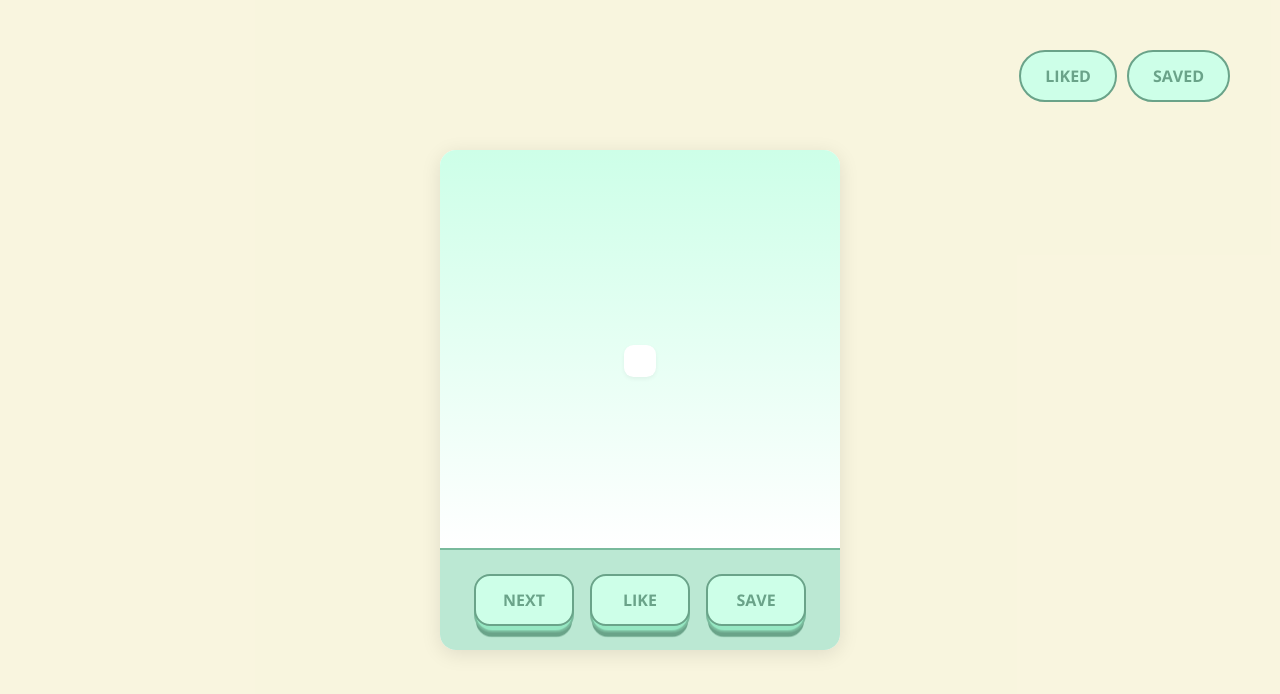
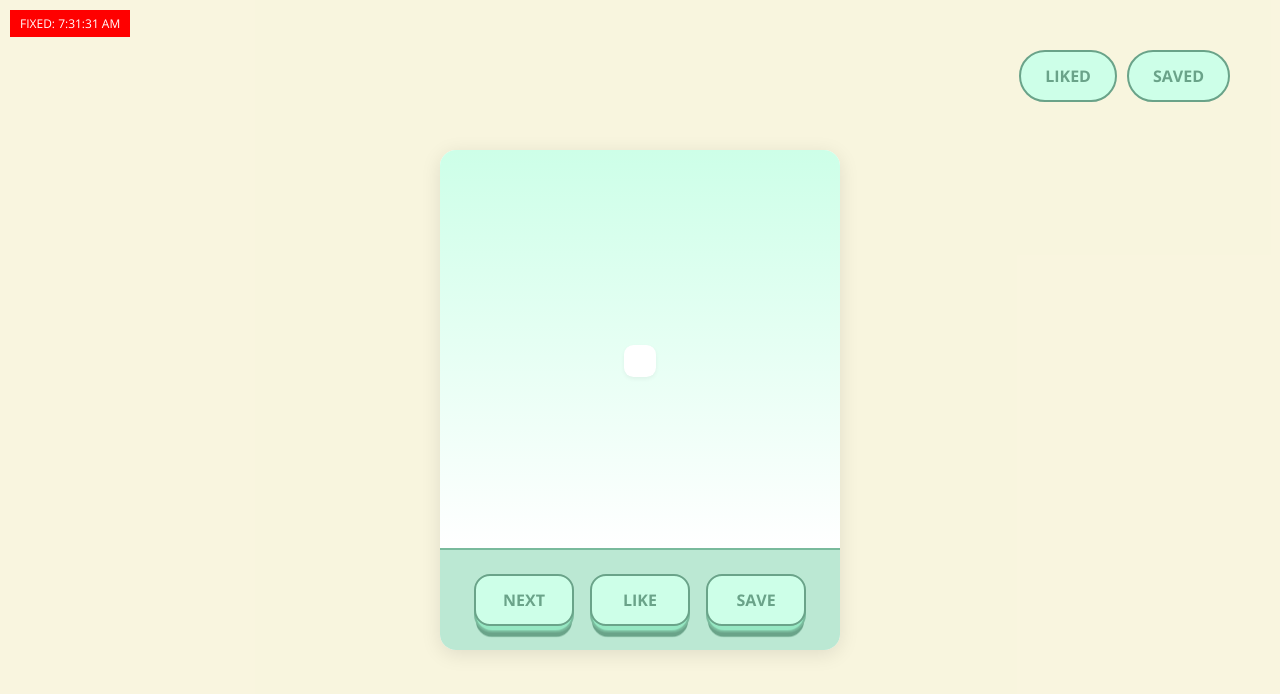
Before and after one commit to MambaXan/Joke-app, a React (Create React App) app: page / in a window 1280 px wide. Shown: the top 694 px of the page. Built offline with nearby package versions, Linux system fonts and the light colour scheme; no server answers.

Commit message:
Test commit

```diff
--- a/src/Pages/Joke/Joke.jsx
+++ b/src/Pages/Joke/Joke.jsx
@@ -7,9 +7,37 @@ const Joke = () => {
   const [loading, setLoading] = useState(true);
   const [message, setMessage] = useState("");
 
-  const getLikedJokes = () => JSON.parse(localStorage.getItem("likedJokes")) || [];
-  const getSavedJokes = () => JSON.parse(localStorage.getItem("savedJokes")) || [];
-  const getCurrentJoke = () => JSON.parse(localStorage.getItem("currentJoke")) || null;
+  // ПРИНУДИТЕЛЬНОЕ ПРИМЕНЕНИЕ СТИЛЕЙ ПРИ КАЖДОМ РЕНДЕРЕ
+  useEffect(() => {
+    const forceButtonStyles = () => {
+      const buttons = document.querySelectorAll(".big-button");
+      buttons.forEach((button) => {
+        button.style.color = "rgb(106, 163, 137)";
+        button.style.opacity = "1";
+        button.style.visibility = "visible";
+
+        const spans = button.querySelectorAll("span");
+        spans.forEach((span) => {
+          span.style.display = "block";
+          span.style.opacity = "1";
+          span.style.visibility = "visible";
+          span.style.color = "rgb(106, 163, 137)";
+        });
+      });
+    };
+
+    forceButtonStyles();
+    // Повторяем несколько раз для надежности
+    setTimeout(forceButtonStyles, 100);
+    setTimeout(forceButtonStyles, 500);
+  });
+
+  const getLikedJokes = () =>
+    JSON.parse(localStorage.getItem("likedJokes")) || [];
+  const getSavedJokes = () =>
+    JSON.parse(localStorage.getItem("savedJokes")) || [];
+  const getCurrentJoke = () =>
+    JSON.parse(localStorage.getItem("currentJoke")) || null;
 
   const saveCurrentJoke = (currentJoke) => {
     localStorage.setItem("currentJoke", JSON.stringify(currentJoke));
@@ -20,7 +48,11 @@ const Joke = () => {
     fetch("https://official-joke-api.appspot.com/random_joke")
       .then((res) => res.json())
       .then((data) => {
-        const newJoke = { id: data.id, setup: data.setup, punchline: data.punchline };
+        const newJoke = {
+          id: data.id,
+          setup: data.setup,
+          punchline: data.punchline,
+        };
         setJoke(newJoke);
         saveCurrentJoke(newJoke);
       })
@@ -46,7 +78,7 @@ const Joke = () => {
   const likeJoke = () => {
     if (!joke.id) return;
     const likedJokes = getLikedJokes();
-    if (likedJokes.some(likedJoke => likedJoke.id === joke.id)) {
+    if (likedJokes.some((likedJoke) => likedJoke.id === joke.id)) {
       showMessage("U've already liked this joke");
       return;
     }
@@ -57,7 +89,7 @@ const Joke = () => {
   const savedJoke = () => {
     if (!joke.id) return;
     const savedJokes = getSavedJokes();
-    if (savedJokes.some(savedJoke => savedJoke.id === joke.id)) {
+    if (savedJokes.some((savedJoke) => savedJoke.id === joke.id)) {
       showMessage("U've already saved this joke");
       return;
     }
@@ -67,6 +99,22 @@ const Joke = () => {
 
   return (
     <div className="joke_app">
+      {/* ТЕСТОВАЯ МЕТКА ДЛЯ ПРОВЕРКИ ОБНОВЛЕНИЙ */}
+      <div
+        style={{
+          position: "fixed",
+          top: 10,
+          left: 10,
+          background: "red",
+          color: "white",
+          padding: "5px 10px",
+          fontSize: "12px",
+          zIndex: 9999,
+        }}
+      >
+        FIXED: {new Date().toLocaleTimeString()}
+      </div>
+
       <div className={`message ${message ? "active" : ""}`}>
         {message && <p>{message}</p>}
       </div>
@@ -84,24 +132,32 @@ const Joke = () => {
         </div>
 
         <div className="btn_navigation">
-          <button className="big-button" onClick={randomJoke} disabled={loading}>
-            {loading ? "Wait..." : "Next"}
+          <button
+            className="big-button"
+            onClick={randomJoke}
+            disabled={loading}
+          >
+            <span>{loading ? "Wait..." : "Next"}</span>
           </button>
           <button className="big-button" onClick={likeJoke} disabled={loading}>
-            Like
+            <span>Like</span>
           </button>
           <button className="big-button" onClick={savedJoke} disabled={loading}>
-            Save
+            <span>Save</span>
           </button>
         </div>
       </div>
 
       <div className="liked_saved">
         <button className="nav-button">
-          <Link to={"/liked"}>Liked</Link>
+          <Link to={"/liked"}>
+            <span>Liked</span>
+          </Link>
         </button>
         <button className="nav-button">
-          <Link to={"/saved"}>Saved</Link>
+          <Link to={"/saved"}>
+            <span>Saved</span>
+          </Link>
         </button>
       </div>
     </div>
--- a/src/Pages/Joke/Joke.scss
+++ b/src/Pages/Joke/Joke.scss
@@ -91,6 +91,7 @@
   }
 }
 
+/* ОСНОВНЫЕ КНОПКИ - НИКАКИХ МЕДИА-ЗАПРОСОВ ДЛЯ ТЕКСТА */
 .btn_navigation {
   padding: 1.5rem;
   display: flex;
@@ -107,7 +108,7 @@
     outline: none;
     border: 0;
     font-size: 1rem;
-    color: var(--colorShadeA);
+    color: var(--colorShadeA) !important;
     font-weight: 700;
     text-transform: uppercase;
     font-family: inherit;
@@ -117,6 +118,16 @@
     background: var(--colorShadeE);
     transform-style: preserve-3d;
     transition: all 175ms cubic-bezier(0, 0, 1, 1);
+
+    /* ГАРАНТИРУЕМ ЧТО ТЕКСТ ВИДЕН */
+    span {
+      display: block !important;
+      opacity: 1 !important;
+      visibility: visible !important;
+      color: var(--colorShadeA) !important;
+      position: relative;
+      z-index: 10;
+    }
 
     &::before {
       position: absolute;
@@ -163,6 +174,7 @@
   }
 }
 
+/* КНОПКИ НАВИГАЦИИ */
 .liked_saved {
   position: absolute;
   top: 50px;
@@ -197,7 +209,7 @@
   }
 }
 
-/* Мобильные стили */
+/* МОБИЛЬНЫЕ СТИЛИ ТОЛЬКО ДЛЯ РАЗМЕРОВ */
 @media (max-width: 768px) {
   .liked_saved {
     top: 20px;
@@ -212,6 +224,10 @@
       display: flex;
       justify-content: center;
       align-items: center;
+
+      span {
+        display: none !important;
+      }
 
       a {
         font-size: 0;
@@ -276,3 +292,18 @@
     }
   }
 }
+
+/* ЯДЕРНАЯ ЗАЩИТА ТЕКСТА */
+.big-button,
+.big-button * {
+  color: var(--colorShadeA) !important;
+  opacity: 1 !important;
+  visibility: visible !important;
+}
+
+.big-button span {
+  display: block !important;
+  opacity: 1 !important;
+  visibility: visible !important;
+  color: var(--colorShadeA) !important;
+}
```
